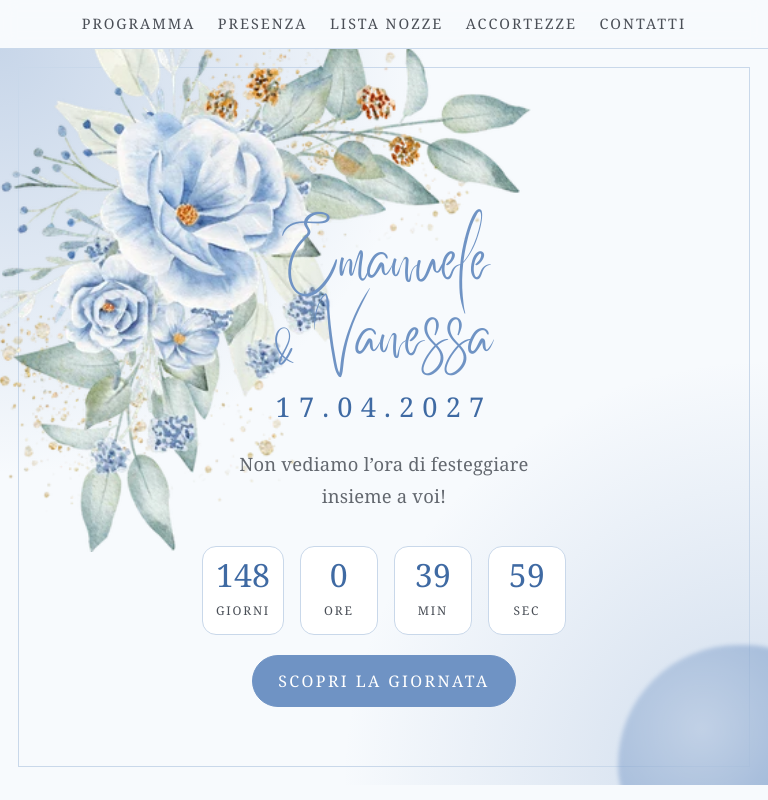
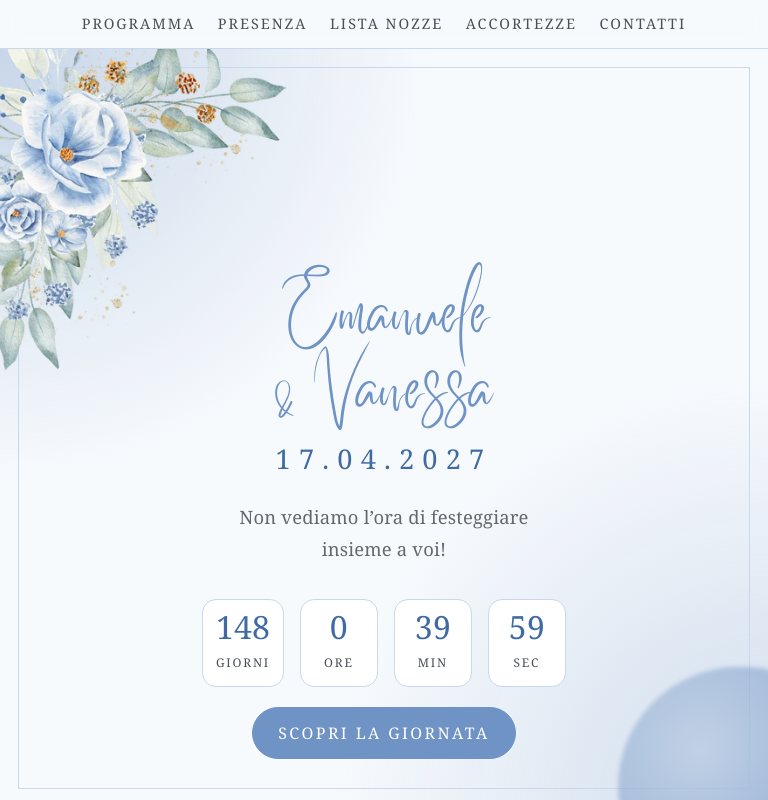
Before and after one commit to Werian97/WeddingWebSite, a plain HTML site: page index.html in a window 768 px wide. Shown: the top 800 px of the page. Drawn offline with Linux system fonts and the light colour scheme; a web font is replaced by a local one.

Commit message:
fix first page layout for desktop not in full screen

```diff
--- a/styles.css
+++ b/styles.css
@@ -199,3 +199,8 @@ dialog.photo-dialog .photo-close{position:absolute;top:-6px;right:-6px;z-index:5
 .hero .count{margin-top:1.5rem}
 .hero .btn{margin-top:1.25rem}
 }
+/* finestra stretta in orizzontale (tablet / desktop rimpicciolito) */
+@media (min-width:641px) and (max-width:1200px){
+.flower{width:min(46vw,480px);top:calc(min(46vw,480px)*-.27);left:calc(min(46vw,480px)*-.18)}
+.hero{padding-top:calc(min(46vw,480px)*.55 + 2rem)}
+}
```
